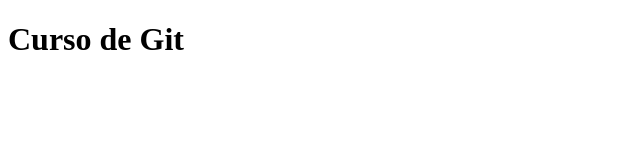
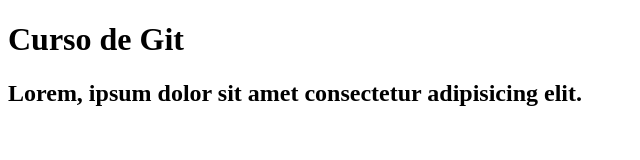
Before and after one commit to ErickDev/Curso-de-Git, a plain HTML site: page index.html in a window 1280 px wide. Shown: the whole page, without its empty margins (0-640 px from the left). Drawn offline with Linux system fonts and the light colour scheme.

Commit message:
Se ha agregado la etiqueta h2

```diff
--- a/index.html
+++ b/index.html
@@ -8,5 +8,6 @@
 </head>
 <body>
     <h1>Curso de Git</h1>
+    <h2>Lorem, ipsum dolor sit amet consectetur adipisicing elit.</h2>
 </body>
 </html>
```
